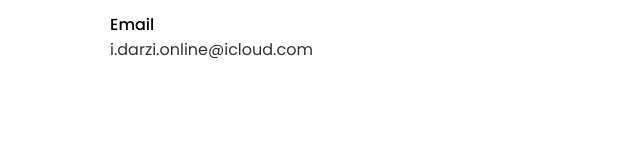
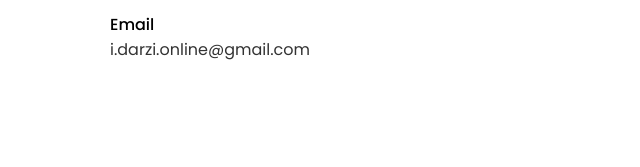
Before and after one commit to Syed-AbdulWahab/iDarzi, a plain HTML site: page conatact.html in a window 1280 px wide. Shown: the part 329-496 px from the top of the page, 0-640 px from the left. Drawn offline with Linux system fonts and the light colour scheme.

Commit message:
Update conatact.html

```diff
--- a/conatact.html
+++ b/conatact.html
@@ -38,7 +38,7 @@
                         <i class="fas fa-envelope"></i>
                         <div class="info">
                             <div class="head">Email</div>
-                            <div class="sub-title">i.darzi.online@icloud.com</div>
+                            <div class="sub-title">i.darzi.online@gmail.com</div>
                         </div>
                     </div>
                 </div>
```
